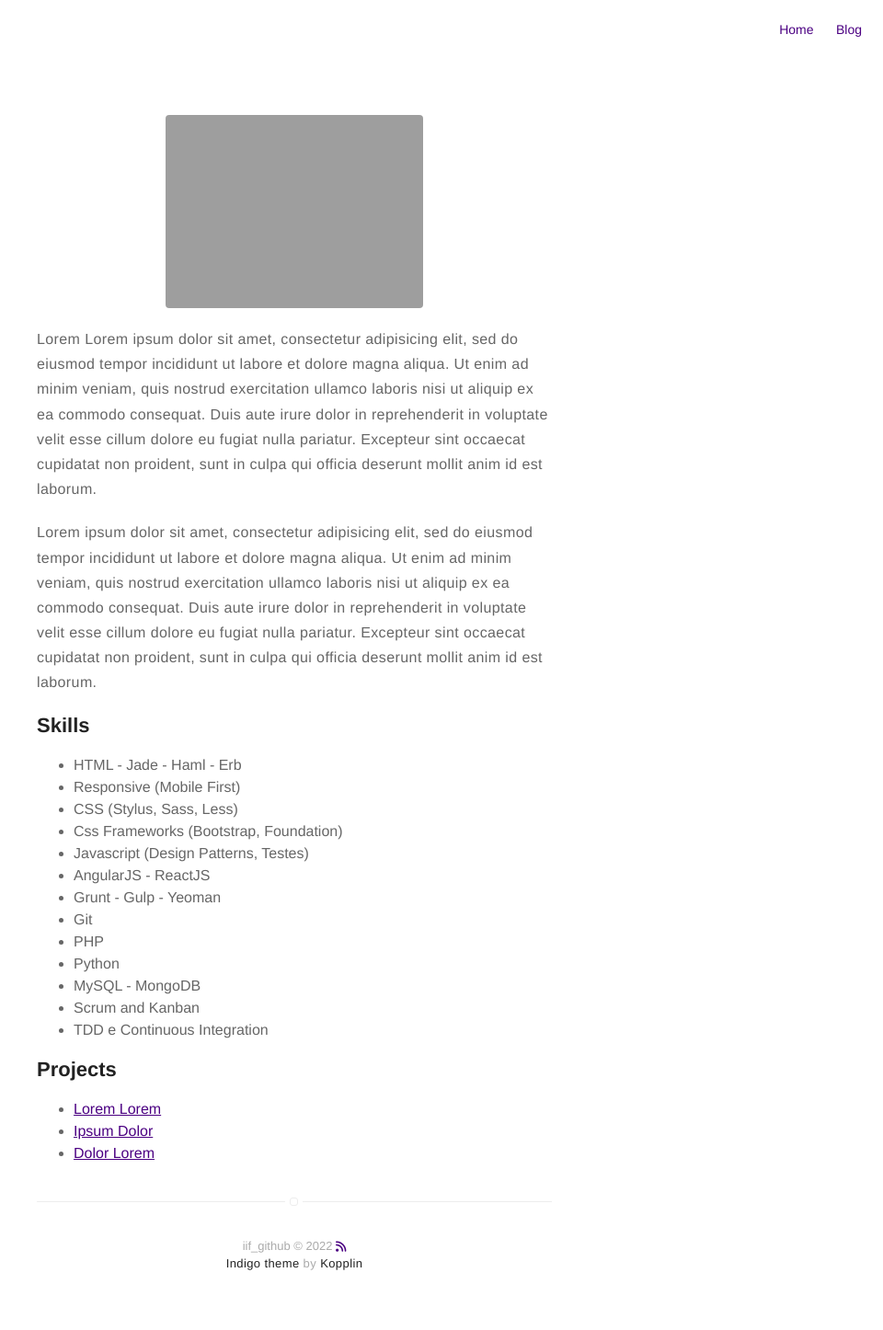
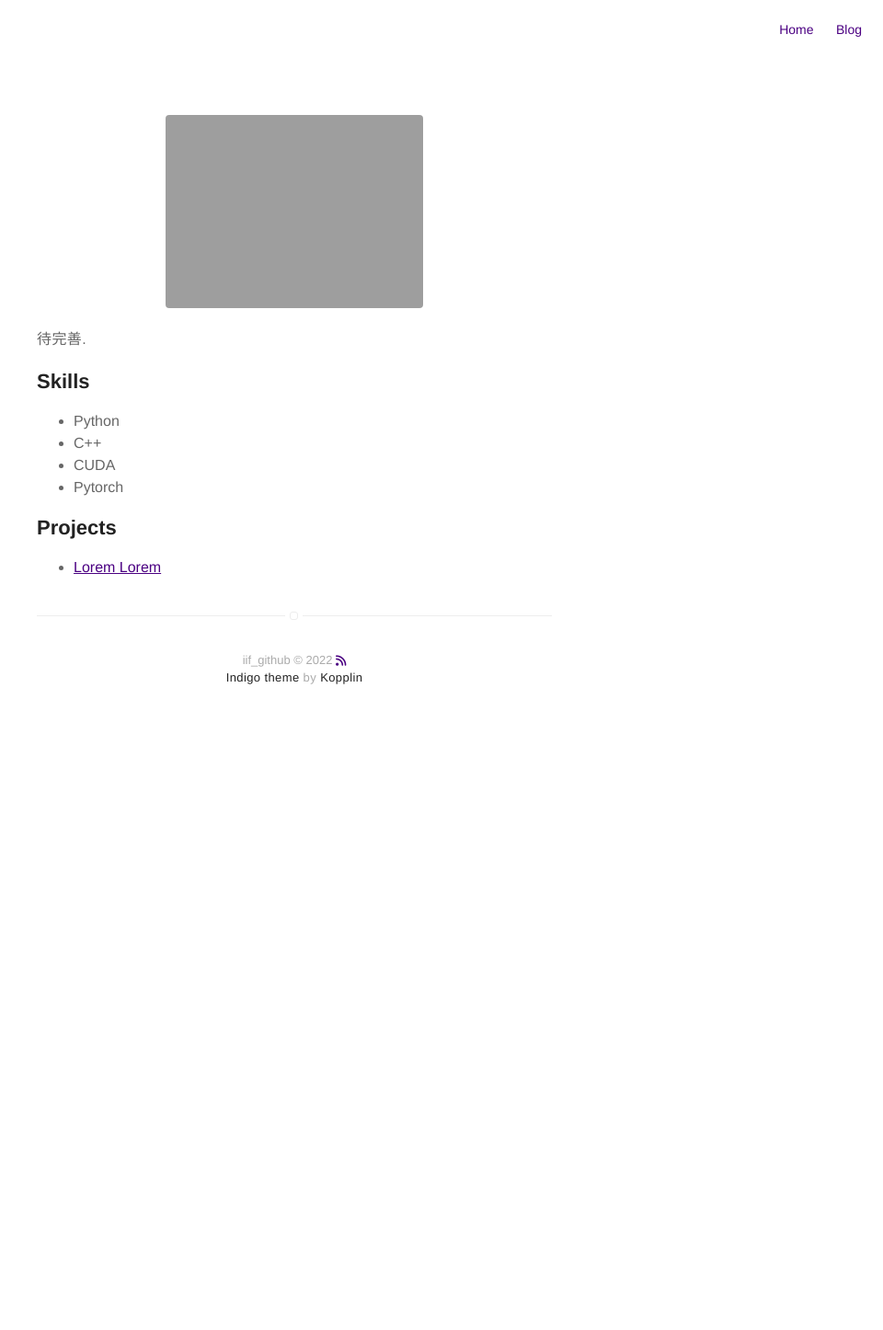
Before and after one commit to iifeve/iifeve.github.io, a Jekyll site: the page built from about.md, in a window 1280 px wide. Shown: the whole page at 92% size, without its empty margins (320-1280 px from the left). Built offline with Jekyll 4.4.1, drawn with Linux system fonts in a browser that asks for light colours; nearby versions of some CDN libraries; after the commit the page ends 900 px from its top, so only the background shows below that.

Commit message:
更新简介

```diff
--- a/about.md
+++ b/about.md
@@ -4,42 +4,20 @@ layout: page
 ---
 ![Profile Image]({% if site.external-image %}{{ site.picture }}{% else %}{{ site.url }}/{{ site.picture }}{% endif %})
 
-<p>Lorem Lorem ipsum dolor sit amet, consectetur adipisicing elit, sed do eiusmod
-tempor incididunt ut labore et dolore magna aliqua. Ut enim ad minim veniam,
-quis nostrud exercitation ullamco laboris nisi ut aliquip ex ea commodo
-consequat. Duis aute irure dolor in reprehenderit in voluptate velit esse
-cillum dolore eu fugiat nulla pariatur. Excepteur sint occaecat cupidatat non
-proident, sunt in culpa qui officia deserunt mollit anim id est laborum.</p>
+<p>待完善.</p>
 
-<p>Lorem ipsum dolor sit amet, consectetur adipisicing elit, sed do eiusmod
-tempor incididunt ut labore et dolore magna aliqua. Ut enim ad minim veniam,
-quis nostrud exercitation ullamco laboris nisi ut aliquip ex ea commodo
-consequat. Duis aute irure dolor in reprehenderit in voluptate velit esse
-cillum dolore eu fugiat nulla pariatur. Excepteur sint occaecat cupidatat non
-proident, sunt in culpa qui officia deserunt mollit anim id est laborum.</p>
 
 <h2>Skills</h2>
 
 <ul class="skill-list">
-	<li>HTML - Jade - Haml - Erb</li>
-	<li>Responsive (Mobile First)</li>
-	<li>CSS (Stylus, Sass, Less)</li>
-	<li>Css Frameworks (Bootstrap, Foundation)</li>
-	<li>Javascript (Design Patterns, Testes)</li>
-	<li>AngularJS - ReactJS</li>
-	<li>Grunt - Gulp - Yeoman</li>
-	<li>Git</li>
-	<li>PHP</li>
 	<li>Python</li>
-	<li>MySQL - MongoDB</li>
-	<li>Scrum and Kanban</li>
-	<li>TDD e Continuous Integration</li>
+	<li>C++</li>
+	<li>CUDA</li>
+	<li>Pytorch</li>
 </ul>
 
 <h2>Projects</h2>
 
 <ul>
-	<li><a href="https://github.com/">Lorem Lorem</a></li>
-	<li><a href="https://github.com/">Ipsum Dolor</a></li>
-	<li><a href="https://github.com/">Dolor Lorem</a></li>
+	<li><a href="https://iifeve.github.io">Lorem Lorem</a></li>
 </ul>
```
